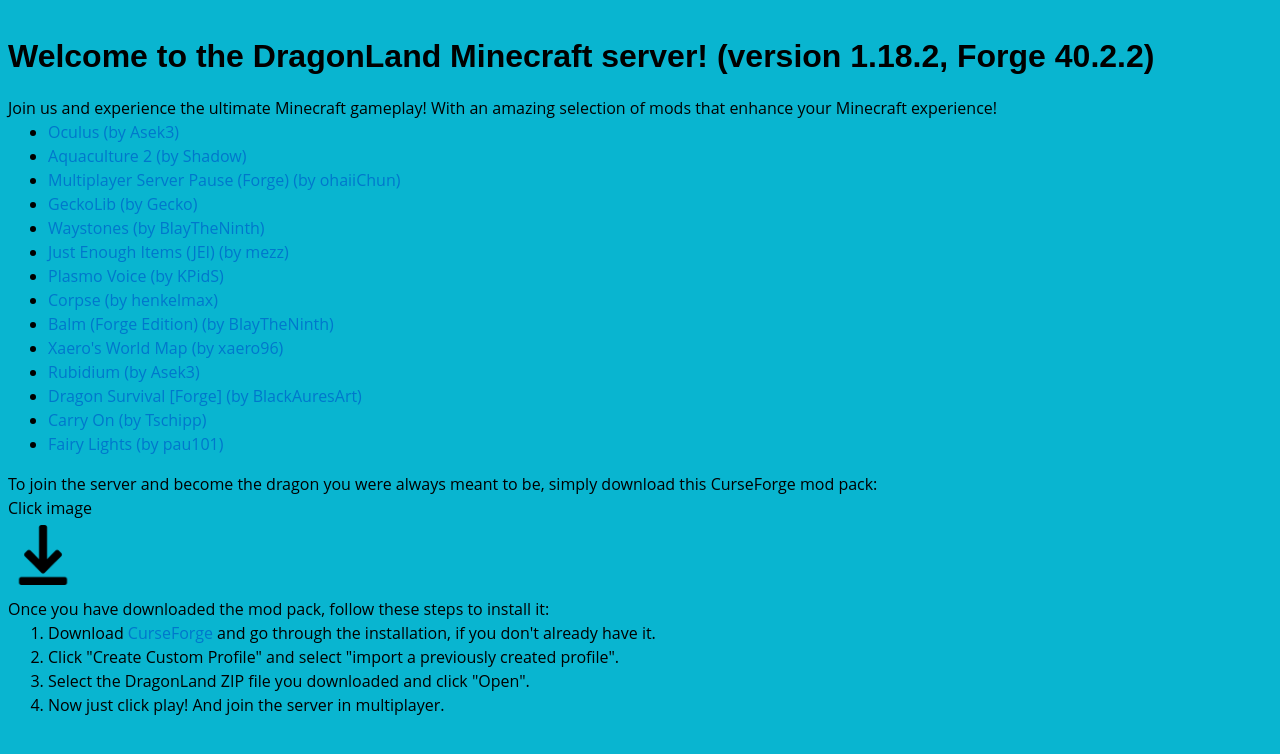
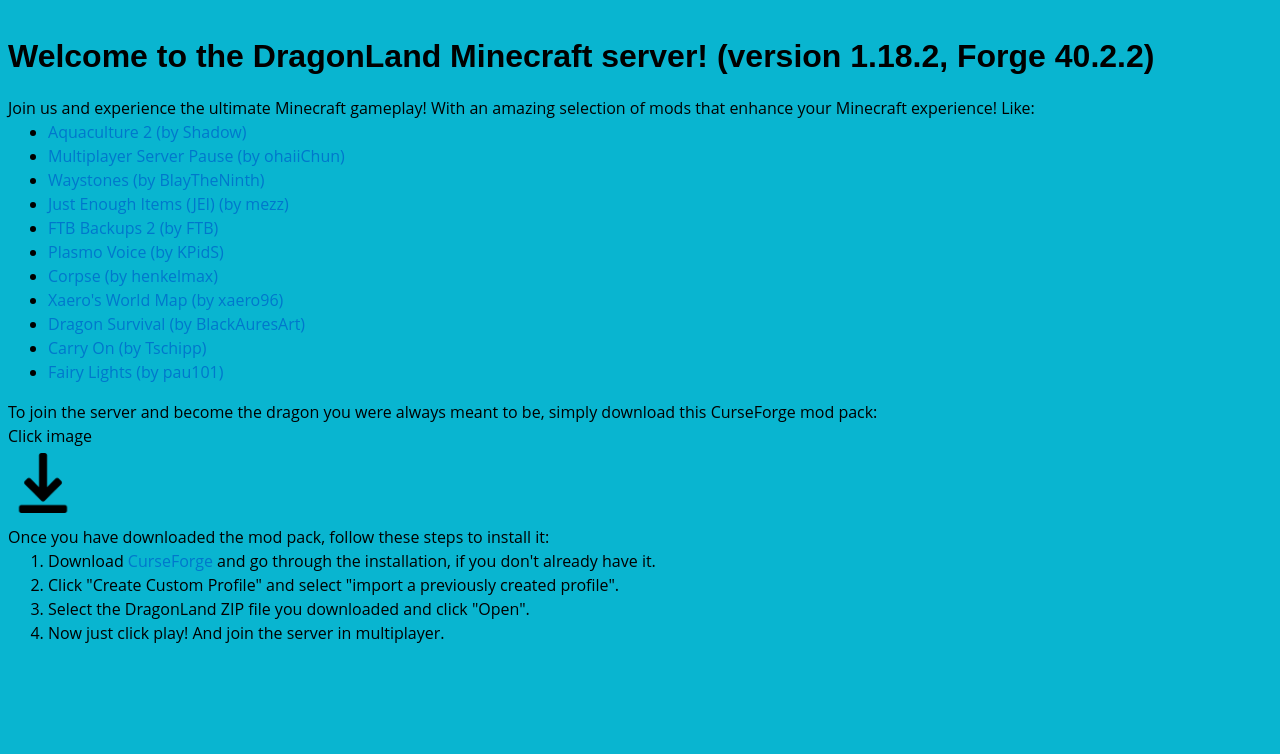
Before and after one commit to DergCraft/DergCraft.github.io, a plain HTML site: page index.html in a window 1280 px wide. Drawn offline with Linux system fonts and the light colour scheme.

Commit message:
updated mods

```diff
--- a/index.html
+++ b/index.html
@@ -6,20 +6,17 @@
   </head>
   <body style="background-color:#09b5d0">
     <h1>Welcome to the DragonLand Minecraft server! (version 1.18.2, Forge 40.2.2)</h1>
-    <p>Join us and experience the ultimate Minecraft gameplay! With an amazing selection of mods that enhance your Minecraft experience!</p>
+    <p>Join us and experience the ultimate Minecraft gameplay! With an amazing selection of mods that enhance your Minecraft experience! Like:</p>
     <ul>
-      <li><a href="https://www.curseforge.com/minecraft/mc-mods/oculus">Oculus (by Asek3)</a></li>
       <li><a href="https://www.curseforge.com/minecraft/mc-mods/aquaculture">Aquaculture 2 (by Shadow)</a></li>
-      <li><a href="https://www.curseforge.com/minecraft/mc-mods/multiplayer-server-pause-forge">Multiplayer Server Pause (Forge) (by ohaiiChun)</a></li>
-      <li><a href="https://www.curseforge.com/minecraft/mc-mods/geckolib">GeckoLib (by Gecko)</a></li>
+      <li><a href="https://www.curseforge.com/minecraft/mc-mods/multiplayer-server-pause-forge">Multiplayer Server Pause (by ohaiiChun)</a></li>
       <li><a href="https://www.curseforge.com/minecraft/mc-mods/waystones">Waystones (by BlayTheNinth)</a></li>
       <li><a href="https://www.curseforge.com/minecraft/mc-mods/jei">Just Enough Items (JEI) (by mezz)</a></li>
+      <li><a href="https://www.curseforge.com/minecraft/mc-mods/ftb-backups-2">FTB Backups 2 (by FTB)</a></li>
       <li><a href="https://www.curseforge.com/minecraft/mc-mods/plasmo-voice">Plasmo Voice (by KPidS)</a></li>
       <li><a href="https://www.curseforge.com/minecraft/mc-mods/corpse">Corpse (by henkelmax)</a></li>
-      <li><a href="https://www.curseforge.com/minecraft/mc-mods/balm">Balm (Forge Edition) (by BlayTheNinth)</a></li>
       <li><a href="https://www.curseforge.com/minecraft/mc-mods/xaeros-world-map">Xaero's World Map (by xaero96)</a></li>
-      <li><a href="https://www.curseforge.com/minecraft/mc-mods/rubidium">Rubidium (by Asek3)</a></li>
-      <li><a href="https://www.curseforge.com/minecraft/mc-mods/dragons-survival">Dragon Survival [Forge] (by BlackAuresArt)</a></li>
+      <li><a href="https://www.curseforge.com/minecraft/mc-mods/dragons-survival">Dragon Survival (by BlackAuresArt)</a></li>
       <li><a href="https://www.curseforge.com/minecraft/mc-mods/carry-on">Carry On (by Tschipp)</a></li>
       <li><a href="https://www.curseforge.com/minecraft/mc-mods/fairy-lights">Fairy Lights (by pau101)</a></li>
       </ul>
```
Also changed, not shown: 1 other file.
